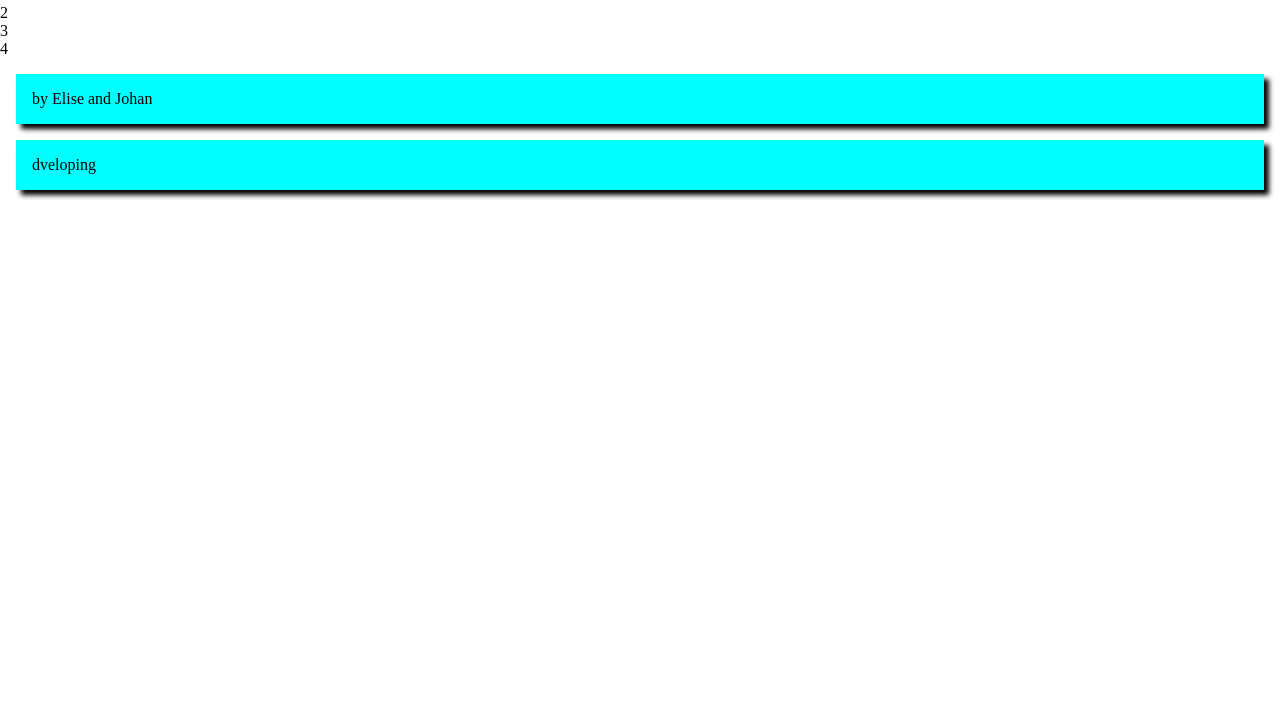
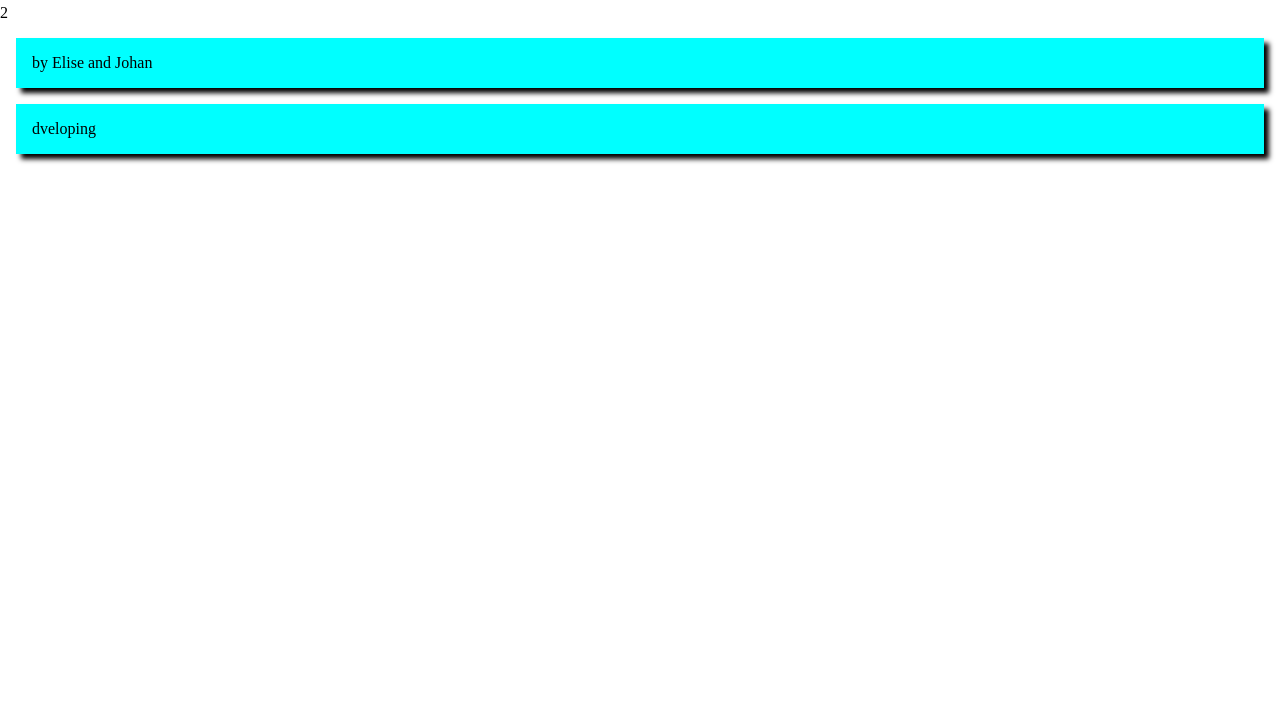
Before and after one commit to psyfax92/psyfax92.github.io, a plain HTML site: page index.html in a window 1280 px wide. Shown: the part 83-800 px from the top of the page. Drawn offline with Linux system fonts and the light colour scheme.

Commit message:
Cherry picked a commit, and solved a merge conflict

```diff
--- a/index.html
+++ b/index.html
@@ -13,11 +13,6 @@
         <li>1</li>
         <li>2</li>
     </ol>
-
-    <ul>
-        <li>3</li>
-        <li>4</li>
-    </ul>
     <div id="paper">
         <p>by Elise and Johan</p>
     </div>
```
